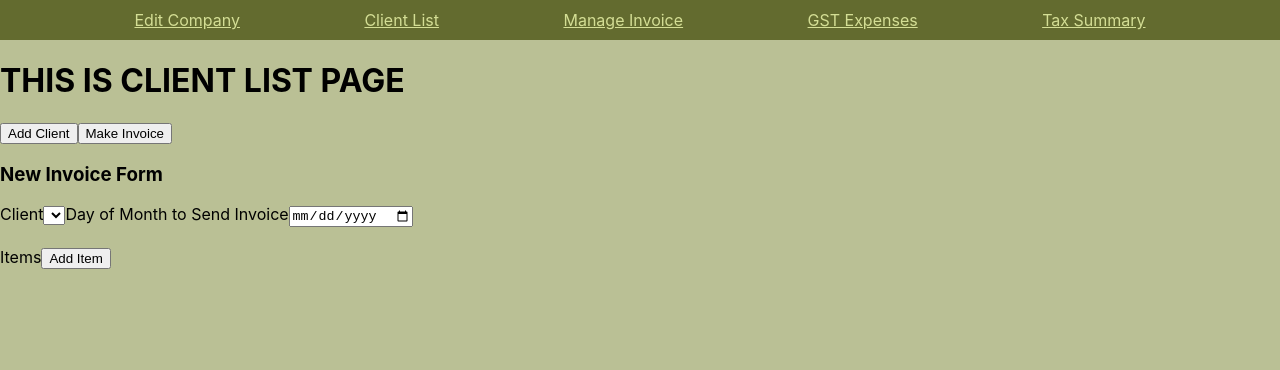
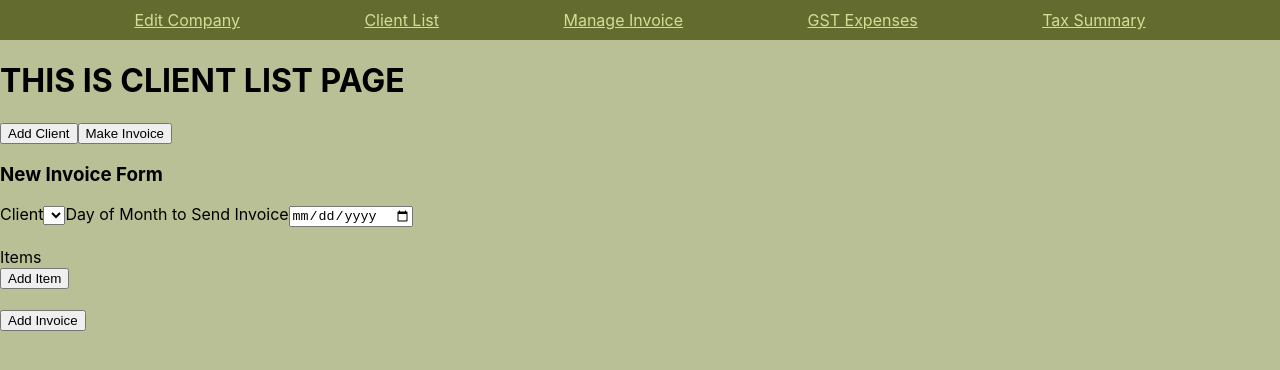
Before and after one commit to rafaelmarcoo/invoice-system-frontend, a React (Create React App) app: page /clientlist in a window 1280 px wide. Both pictures are taken after a click on the button "Make Invoice". Shown: the top 370 px of the page. Built offline with nearby package versions, Linux system fonts and the light colour scheme.

Commit message:
Update InvoiceForm.js

```diff
--- a/src/ClientList/InvoiceForm.js
+++ b/src/ClientList/InvoiceForm.js
@@ -32,6 +32,7 @@ export const InvoiceForm = () => {
             <br/><br/>
 
             <label>Items</label>
+            <br/>
             {items.map((item) => (
                 <div key={item.id} className="item">
                     <label>Description</label>
@@ -55,6 +56,8 @@ export const InvoiceForm = () => {
 
             <button onClick={addItem}>Add Item</button>
 
+            <br/><br/>
+            <button>Add Invoice</button>
         </div>
     );
 }
```
